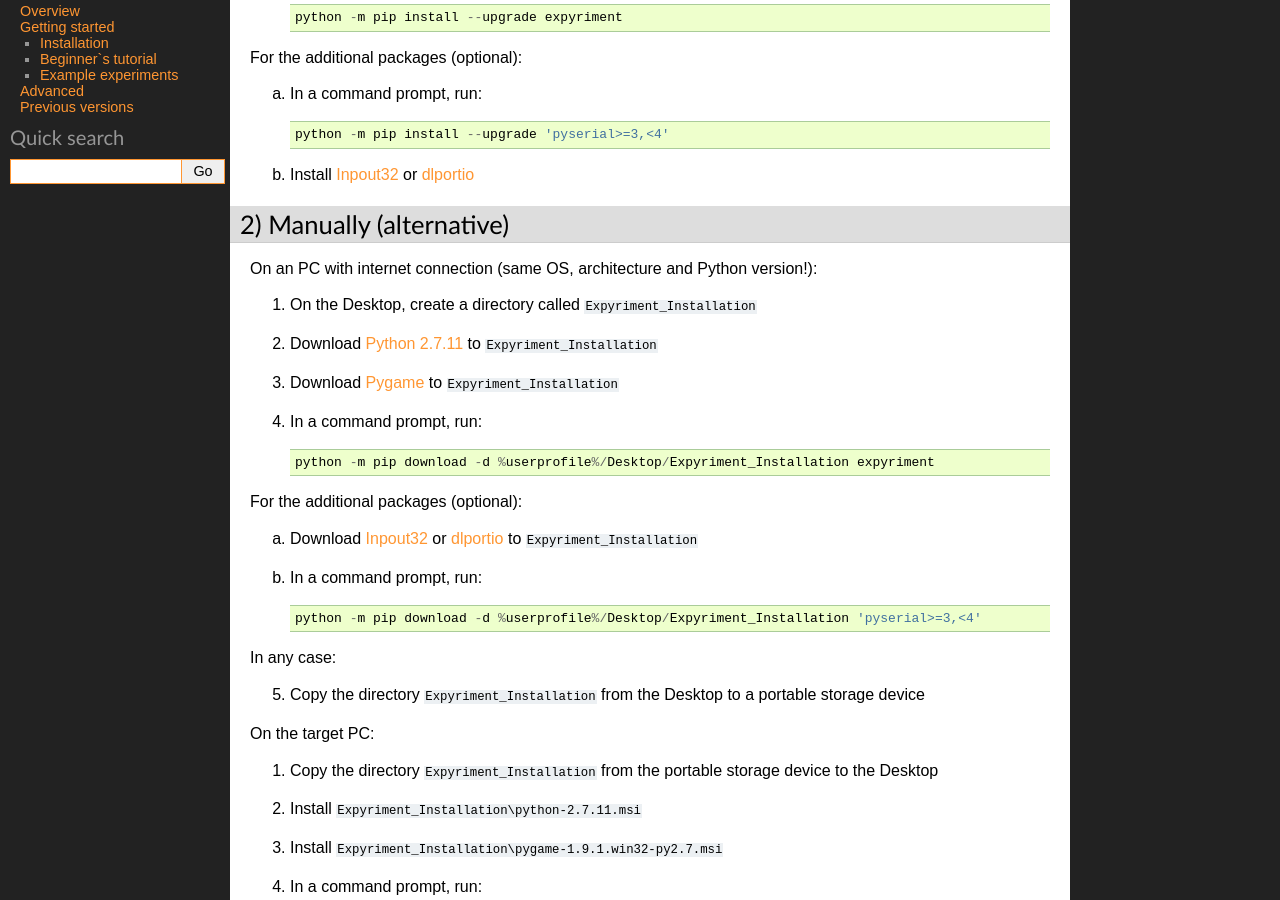
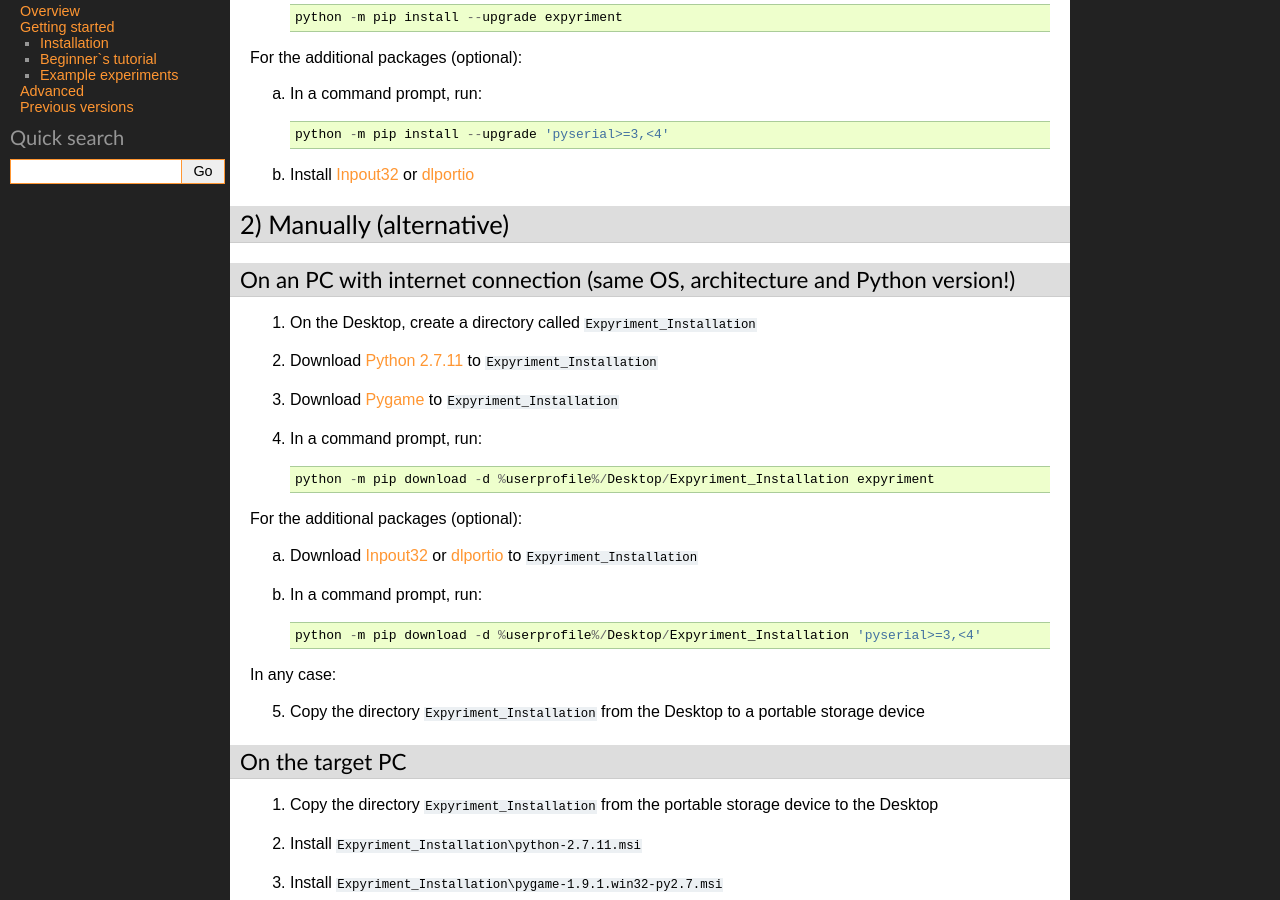
Before and after one commit to expyriment/expyriment, a Sphinx documentation site: the page built from documentation/sphinx/Installation.Windows.rst, in a window 1280 px wide and 900 px high, scrolled down 313 px. Built offline with Sphinx 7.4.7, drawn with Linux system fonts in a browser that asks for light colours; pages that are not in the unit, such as notebooks, are missing from menus.

```diff
--- a/documentation/sphinx/Installation.Windows.rst
+++ b/documentation/sphinx/Installation.Windows.rst
@@ -29,7 +29,8 @@ b. Install Inpout32_ or dlportio_
 2) Manually (alternative)
 --------------------------
 
-On an PC with internet connection (same OS, architecture and Python version!):
+On an PC with internet connection (same OS, architecture and Python version!)
+~~~~~~~~~~~~~~~~~~~~~~~~~~~~~~~~~~~~~~~~~~~~~~~~~~~~~~~~~~~~~~~~~~~~~~~~~~~~~
 
 1. On the Desktop, create a directory called ``Expyriment_Installation``
 
@@ -54,7 +55,8 @@ In any case:
 5. Copy the directory ``Expyriment_Installation`` from the Desktop to a portable storage device
 
 
-On the target PC:
+On the target PC
+~~~~~~~~~~~~~~~~
 
 1. Copy the directory ``Expyriment_Installation`` from the portable storage device to the Desktop
 
```
